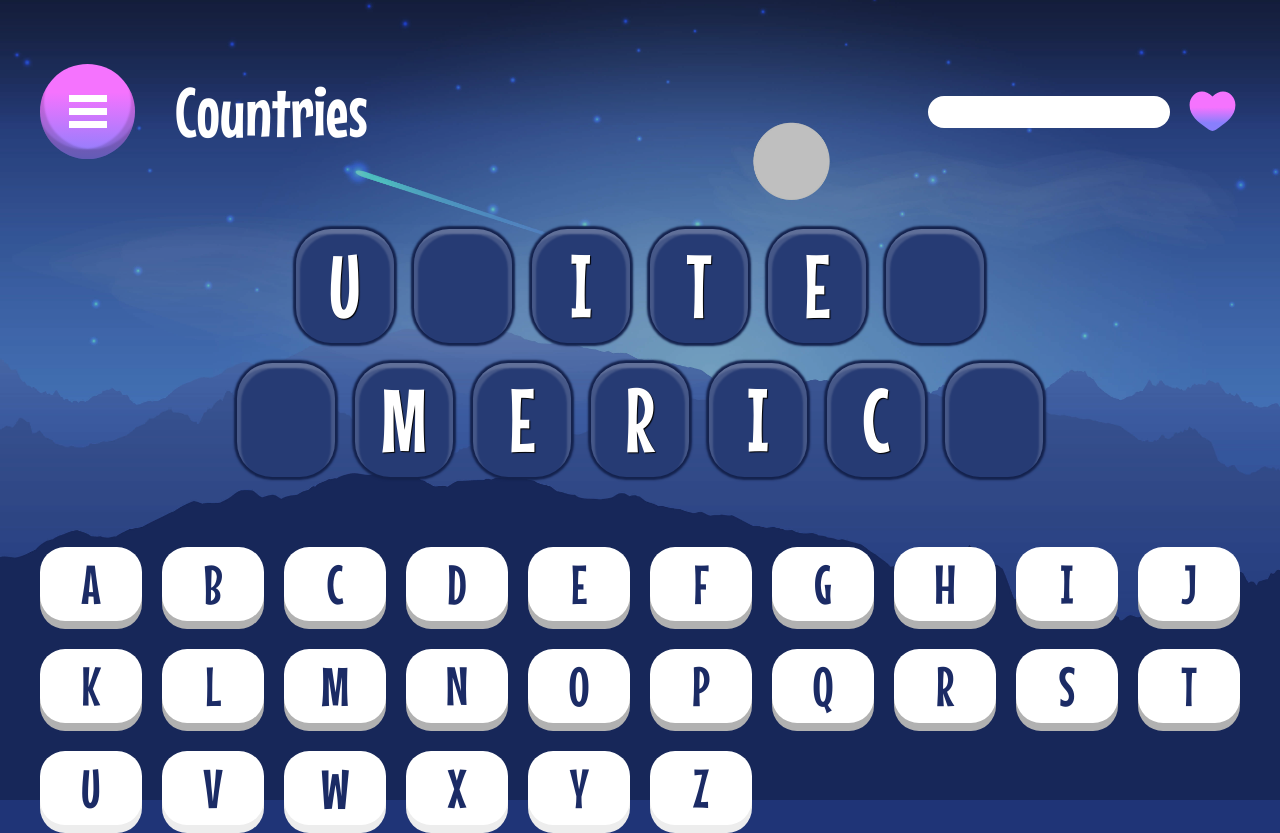
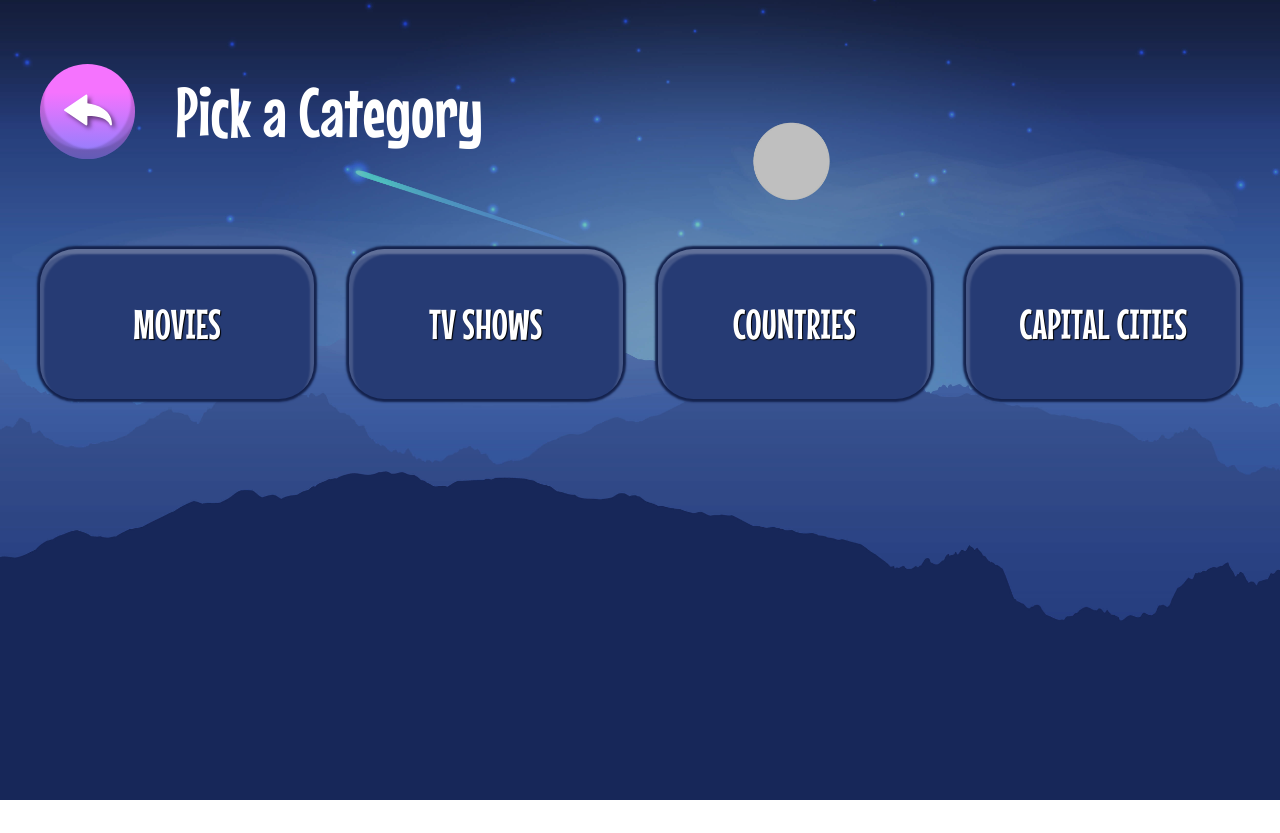
Before and after one commit to meviru/hangman.io, a React (Vite) app: page /categories in a window 1280 px wide. After the commit the page ends 800 px from the top, so only its background shows below. Built offline with nearby package versions, Linux system fonts and the light colour scheme.

Commit message:
feat: category list page ui

```diff
--- a/src/pages/Category.tsx
+++ b/src/pages/Category.tsx
@@ -1,7 +1,56 @@
-import AppLayout from "../layout/components/AppLayout";
+import styled from "styled-components";
+import Topbar from "../shared/components/Topbar";
+import { Container } from "../styles/GlobalStyles";
+
+const CategoryList = styled.ul`
+  display: grid;
+  gap: 35px;
+  width: 100%;
+  margin: 0 auto;
+  grid-template-columns: repeat(4, 1fr);
+`;
+
+const CategoryItem = styled.li`
+  position: relative;
+  display: flex;
+  cursor: pointer;
+  font-size: 42px;
+  width: 100%;
+  height: 150px;
+  margin: 0 auto;
+  padding: 20px;
+  align-items: center;
+  justify-content: center;
+  color: ${({ theme }) => theme.lightText};
+  border-radius: 35px;
+  text-transform: uppercase;
+  text-shadow: 1px 1px 1px ${({ theme }) => theme.black};
+  background-color: ${({ theme }) => theme.primary};
+  box-shadow: inset 4px 5px 2px rgba(255, 255, 255, 0.15),
+    inset -4px 5px 2px rgba(255, 255, 255, 0.15),
+    0 0 2px 3px ${({ theme }) => theme.darkBlue};
+  &:active {
+    top: 3px;
+    box-shadow: inset 0px -3px 2px rgba(255, 255, 255, 0.15),
+      inset -0px -3px 2px rgba(255, 255, 255, 0.15),
+      0 0 2px 3px ${({ theme }) => theme.darkBlue};
+  }
+`;
 
 const Category = () => {
-    return <AppLayout />
-}
+  return (
+    <>
+      <Container>
+        <Topbar title="Pick a Category" isBackBtnVisible={true} />
+        <CategoryList>
+          <CategoryItem>Movies</CategoryItem>
+          <CategoryItem>TV Shows</CategoryItem>
+          <CategoryItem>Countries</CategoryItem>
+          <CategoryItem>Capital Cities</CategoryItem>
+        </CategoryList>
+      </Container>
+    </>
+  );
+};
 
 export default Category;
--- a/src/pages/Welcome.tsx
+++ b/src/pages/Welcome.tsx
@@ -1,6 +1,7 @@
 import styled from "styled-components";
 import siteLogo from "/logo.svg";
 import iconPlay from "/play-alt-svgrepo-com.svg";
+import { useNavigate } from "react-router-dom";
 
 const WelcomeWrapper = styled.div`
   display: flex;
@@ -34,6 +35,7 @@ const LogoWrapper = styled.div`
 const Logo = styled.img`
   display: block;
   object-fit: contain;
+  filter: drop-shadow(3px 3px 2px rgba(0, 0, 0, 0.7));
 `;
 
 const PlayButton = styled.div`
@@ -60,6 +62,7 @@ const PlayButton = styled.div`
     inset: -3px 0 0 8px;
     margin: auto;
     transform: rotate(-4deg);
+    filter: drop-shadow(3px 3px 2px rgba(0, 0, 0, 0.7));
     background: url(${iconPlay}) no-repeat center center/contain;
   }
 
@@ -94,13 +97,19 @@ const Button = styled.button`
     0 0 2px 3px ${({ theme }) => theme.darkBlue};
   &:active {
     top: 3px;
-    box-shadow: inset 4px -5px 2px rgba(255, 255, 255, 0.15),
-      inset -4px -5px 2px rgba(255, 255, 255, 0.15),
+    box-shadow: inset 0px -3px 2px rgba(255, 255, 255, 0.15),
+      inset -0px -3px 2px rgba(255, 255, 255, 0.15),
       0 0 2px 3px ${({ theme }) => theme.darkBlue};
   }
 `;
 
 const Welcome = () => {
+  const navigate = useNavigate();
+
+  const redirectToCategories = () => {
+    navigate("/categories");
+  };
+
   return (
     <WelcomeWrapper>
       <BoxWrapper>
@@ -111,7 +120,7 @@ const Welcome = () => {
             title="The Hangman Game"
           />
         </LogoWrapper>
-        <PlayButton title="Play" />
+        <PlayButton title="Play" onClick={redirectToCategories} />
         <HowToWrapper>
           <Button>How to play</Button>
         </HowToWrapper>
--- /dev/null
+++ b/src/shared/components/Topbar.tsx
@@ -0,0 +1,79 @@
+import styled from "styled-components";
+import iconBack from "/back-arrow-svgrepo-com.svg";
+import { useNavigate } from "react-router-dom";
+
+const TopbarWrapper = styled.header`
+  display: flex;
+  flex-wrap: wrap;
+  align-items: center;
+  padding: 64px 0 90px;
+  justify-content: space-between;
+`;
+
+const TopbarLeft = styled.div`
+  display: flex;
+  column-gap: 40px;
+  align-items: center;
+`;
+
+const TopbarBtn = styled.div`
+  position: relative;
+  display: flex;
+  width: 95px;
+  height: 95px;
+  flex: 0 0 95px;
+  cursor: pointer;
+  border-radius: 50%;
+  align-items: center;
+  justify-content: center;
+  background: ${({ theme }) => theme.gradientBg};
+  box-shadow: inset 4px -10px 2px rgba(0, 0, 0, 0.15),
+    inset -4px -10px 2px rgba(0, 0, 0, 0.15);
+  &:active {
+    top: 3px;
+    box-shadow: inset 4px -4px 2px rgba(0, 0, 0, 0.15),
+      inset -4px -4px 2px rgba(0, 0, 0, 0.15);
+  }
+`;
+
+const TopbarIcon = styled.div`
+  width: 48px;
+  height: 48px;
+  margin-top: -3px;
+  color: ${({ theme }) => theme.white};
+  filter: drop-shadow(3px 3px 2px rgba(0, 0, 0, 0.5));
+  background: url(${iconBack}) no-repeat center center/contain;
+`;
+
+const TopbarTitle = styled.div`
+  font-size: 70px;
+  font-weight: normal;
+`;
+
+const Topbar = ({
+  title,
+  isBackBtnVisible,
+}: {
+  title: string;
+  isBackBtnVisible?: boolean;
+}) => {
+  const navigate = useNavigate();
+  const backToWelcome = () => {
+    navigate("/");
+  };
+
+  return (
+    <TopbarWrapper>
+      <TopbarLeft>
+        {isBackBtnVisible && (
+          <TopbarBtn onClick={backToWelcome}>
+            <TopbarIcon />
+          </TopbarBtn>
+        )}
+        <TopbarTitle>{title}</TopbarTitle>
+      </TopbarLeft>
+    </TopbarWrapper>
+  );
+};
+
+export default Topbar;
--- a/src/styles/GlobalStyles.ts
+++ b/src/styles/GlobalStyles.ts
@@ -1,4 +1,4 @@
-import { createGlobalStyle } from "styled-components";
+import styled, { createGlobalStyle } from "styled-components";
 import bgImage from "/mountains-starry-night.jpg";
 
 export const GlobalStyles = createGlobalStyle`
@@ -91,4 +91,10 @@ select {
   background: #6C727F;
   border-radius: 5px;
 }
-`
+`;
+export const Container = styled.div`
+  width: 100%;
+  margin: 0 auto;
+  padding: 0 20px;
+  max-width: 1240px;
+`;
```
Also changed, not shown: public/back-arrow-svgrepo-com.svg (added).
